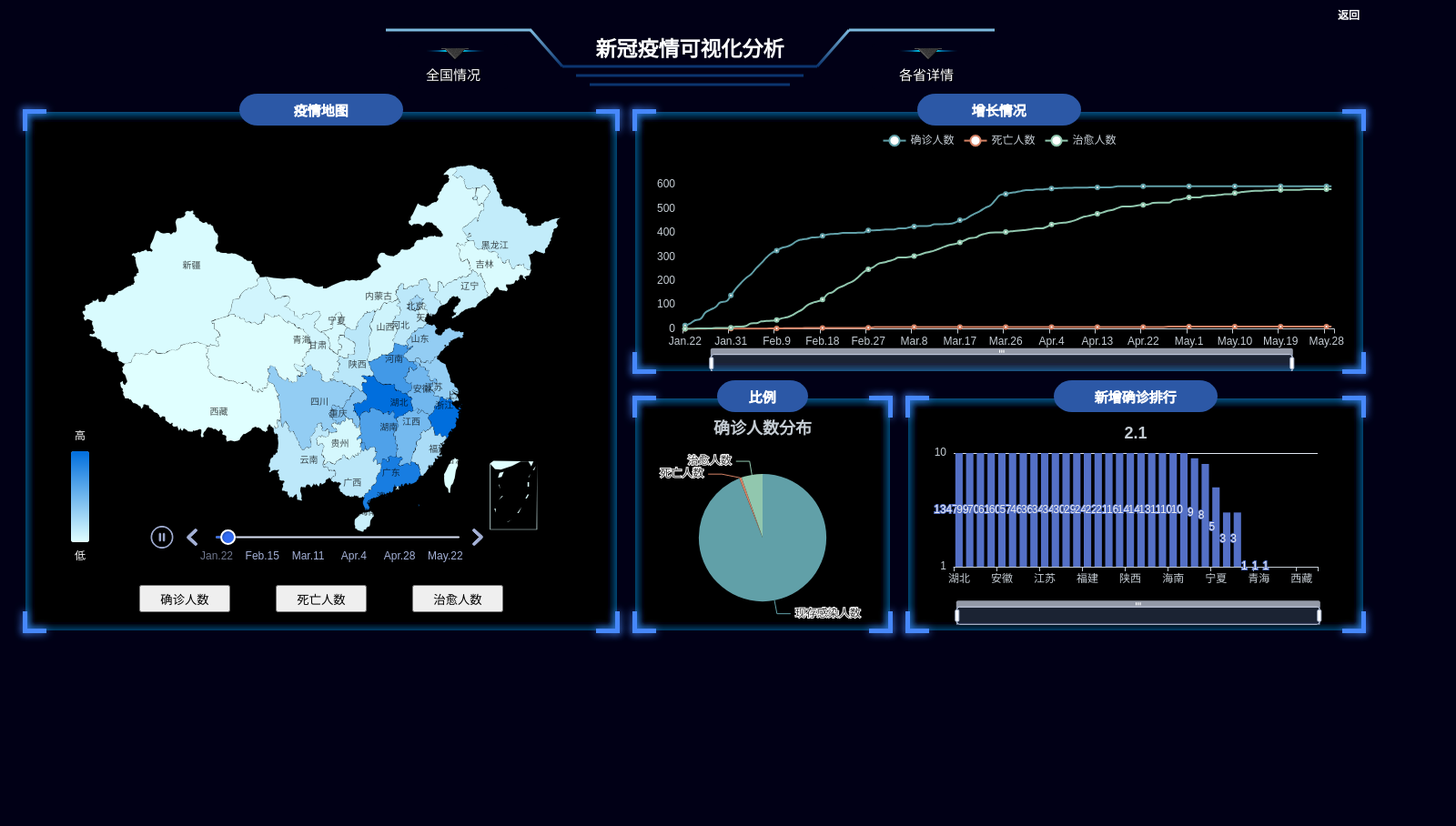
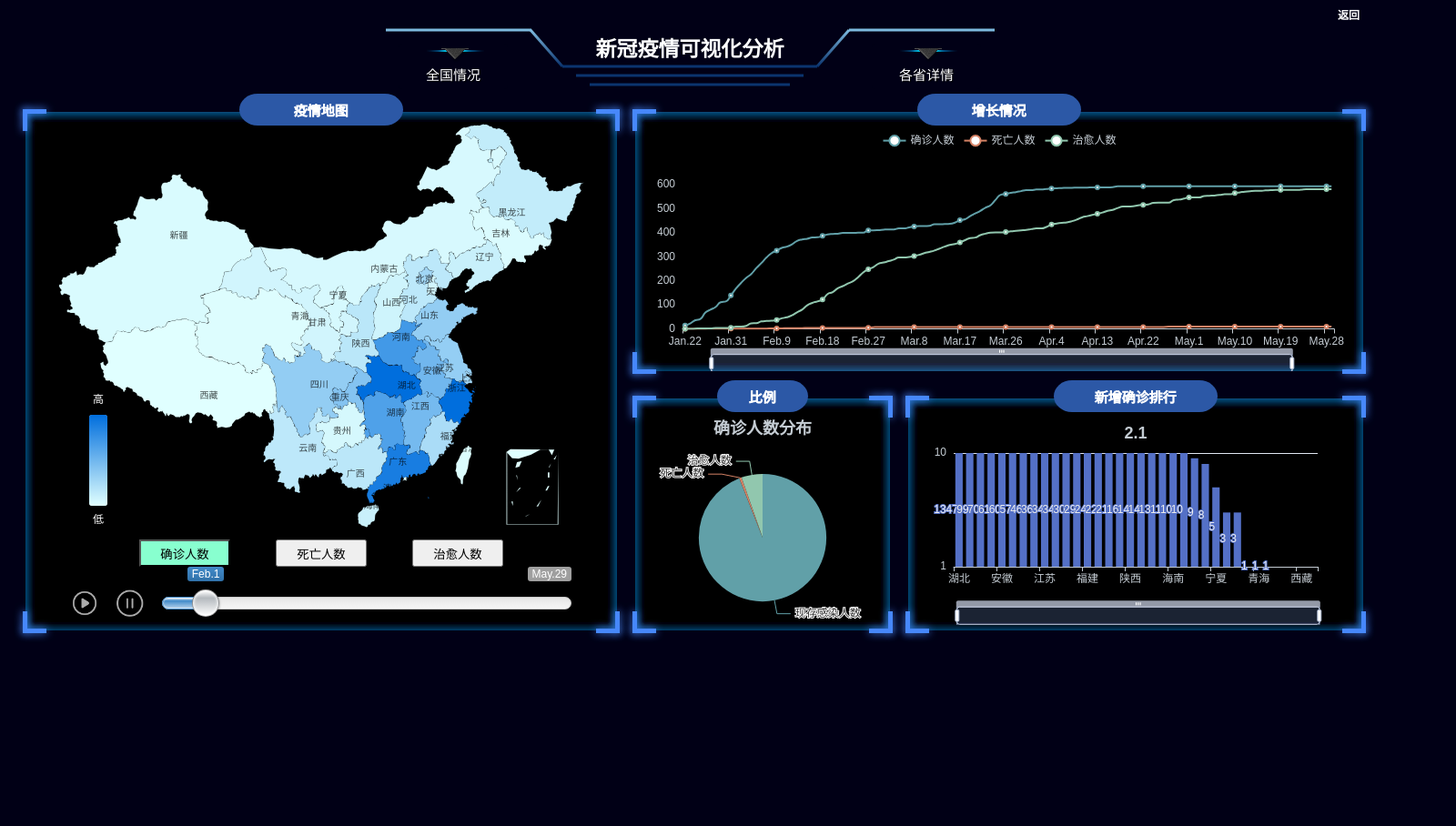
Before and after one commit to JiahuiWang2000/Covid19-Vis, a Django app: page /visual/Covid.html in a window 1600 px wide. Shown: the whole page at 91% size. Run offline with Django 3.2, Linux system fonts and the light colour scheme; some libraries are stand-ins or nearby versions; some web fonts are replaced.

Commit message:
Add timeline in Covid.html

```diff
--- a/visual/static/visual/assets/js/map/chinaMap.js
+++ b/visual/static/visual/assets/js/map/chinaMap.js
@@ -6,7 +6,40 @@ var day=1;
 var province='北京';
 var confirm,death,recover;
 var names=[ '北京', '天津', '上海','重庆','河北','河南','云南','辽宁','黑龙江','湖南','安徽','山东','新疆','江苏','浙江','江西','湖北', '广西','甘肃','山西', '内蒙古','陕西','吉林','福建','贵州','广东','青海','西藏', '四川','宁夏','海南','台湾', '香港', '澳门']
-
+var times=[];
+var months=[];
+var days=[];
+var timer = [];
+for(var i=22;i<32;i++){
+    var t='Jan.'+i;
+    times.push(t);
+    months.push(1);
+    days.push(i);
+}
+for(var i=1;i<29;i++){
+    var t='Feb.'+i;
+    times.push(t);
+    months.push(2);
+    days.push(i);
+}
+for(var i=1;i<32;i++){
+    var t='Mar.'+i;
+    times.push(t);
+    months.push(3);
+    days.push(i);
+}
+for(var i=1;i<31;i++){
+    var t='Apr.'+i;
+    times.push(t);
+    months.push(4);
+    days.push(i);
+}
+for(var i=1;i<30;i++){
+    var t='May.'+i;
+    times.push(t);
+    months.push(5);
+    days.push(i);
+}
 
 function initMap(){
     myChinaMap = echarts.init(document.getElementById('ChinaMap'));
@@ -23,6 +56,45 @@ function initIncrease(){
 function initAdd(){
     addPatient = echarts.init(document.getElementById('addPatient'));
 }
+
+function play(i,t) {
+    timer.push(setTimeout(function() {
+        $("#time").data("ionRangeSlider").update({ from: i });
+        timeIndex=i;
+        animateMap(i);
+    }, 500 * t));
+}
+
+
+function playStart() {
+    var i = $("#time").data("ionRangeSlider").options.from;
+    if (i == 128) i = 0;
+    for (var t = i; t < days.length; t++) {
+        play(t, t - i);
+    }
+}
+
+
+function pause() {
+    timer.forEach(function(sto) { clearTimeout(sto) });
+    timer.splice(0,timer.length);
+}
+
+function animateMap(index) {
+    month=months[index];
+    day=days[index];
+    $.ajax({
+        url:"getCovidData",
+        type:'GET',
+        data:{"month":months[index],"day":days[index],"mode":modeflag},
+        success:function(msg){
+            covid_data=msg.covid;
+            chinaMap(covid_data,modeflag);
+        }
+    });
+
+}
+
 
 function chinaMap(data,flag){
       var dataList=[
@@ -72,51 +144,8 @@ function chinaMap(data,flag){
       else if(flag==2){
           tag='治愈人数';
       }
-      var times=[];
-      var months=[];
-      var days=[];
-        for(var i=22;i<32;i++){
-            var t='Jan.'+i;
-            times.push(t);
-            months.push(1);
-            days.push(i);
-        }
-        for(var i=1;i<29;i++){
-            var t='Feb.'+i;
-            times.push(t);
-            months.push(2);
-            days.push(i);
-        }
-        for(var i=1;i<32;i++){
-            var t='Mar.'+i;
-            times.push(t);
-            months.push(3);
-            days.push(i);
-        }
-        for(var i=1;i<31;i++){
-            var t='Apr.'+i;
-            times.push(t);
-            months.push(4);
-            days.push(i);
-        }
-        for(var i=1;i<30;i++){
-            var t='May.'+i;
-            times.push(t);
-            months.push(5);
-            days.push(i);
-        }
+
       mapOption = {
-        timeline:{
-            axisType: 'category',
-            autoPlay: true,
-            playInterval: 1000,
-            data:times,
-            symbol: 'none',
-            itemStyle:{
-                color:'#fff',
-            },
-        },
-        options:[{
             tooltip: {
                 formatter:function(params,ticket, callback){
                     return params.seriesName+'<br />'+params.name+'：'+params.value
@@ -142,7 +171,7 @@ function chinaMap(data,flag){
             geo: {
                 map: 'china',
                 roam: false,//不开启缩放和平移
-                zoom:1.05,//视角缩放比例
+                zoom:1.23,//视角缩放比例
                 label: {
                     normal: {
                         show: true,
@@ -172,8 +201,6 @@ function chinaMap(data,flag){
                     data:dataList
                 }
             ]
-          }]
-
       };
       myChinaMap.setOption(mapOption,true);
       myChinaMap.on('click', function (param) {
@@ -452,6 +479,21 @@ function drawAdd(data){
 }
 
 function selectmode(flag){
+    if(flag==0){
+        $("#confirmBtn").css("background-color","#88FFCF");
+        $("#deathBtn").css("background-color","white");
+        $("#recoverBtn").css("background-color","white");
+    }
+    else if(flag==1){
+        $("#confirmBtn").css("background-color","white");
+        $("#deathBtn").css("background-color","#88FFCF");
+        $("#recoverBtn").css("background-color","white");
+    }
+    else{
+        $("#confirmBtn").css("background-color","white");
+        $("#deathBtn").css("background-color","white");
+        $("#recoverBtn").css("background-color","#88FFCF");
+    }
     modeflag=flag;
     $.ajax({
         url:"getCovidData",
--- a/visual/templates/visual/Covid.html
+++ b/visual/templates/visual/Covid.html
@@ -11,6 +11,7 @@
     <link href={% static "visual/assets/css/fonts/fontawesome/all.min.css" %} rel="stylesheet">
     <link href={% static "visual/assets/css/fonts/beid.css" %} rel="stylesheet">
     <link href={% static "visual/assets/css/styles.css" %} rel="stylesheet">
+    <link href={% static "visual/assets/css/Range/range.css" %} rel="stylesheet">
 
 
 
@@ -55,7 +56,7 @@
 
     <!-- User JS -->
     <script src={% static "visual/assets/js/scripts.js" %}></script>
-
+    <script src={% static "visual/assets/js/range.js" %}></script>
 
 
     <!-- Modules -->
@@ -188,10 +189,40 @@
                         </svg>
                     </div>
 
-                    <button style="z-index:99999;position:absolute;top:520px;left:125px;width:100px;height:30px;" onclick="selectmode(0)">确诊人数</button>
-                    <button style="z-index:99999;position:absolute;top:520px;left:275px;width:100px;height:30px;" onclick="selectmode(1)">死亡人数</button>
-                    <button style="z-index:99999;position:absolute;top:520px;left:425px;width:100px;height:30px;" onclick="selectmode(2)">治愈人数</button>
-                    <div id="ChinaMap" style="z-index:99999;position:absolute;top:20px;left:5px;width:640px;height:480px;"></div>
+                    <button id="confirmBtn" style="z-index:99999;position:absolute;top:470px;left:125px;width:100px;height:30px;background-color: #88FFCF;" onclick="selectmode(0)">确诊人数</button>
+                    <button id="deathBtn" style="z-index:99999;position:absolute;top:470px;left:275px;width:100px;height:30px;" onclick="selectmode(1)">死亡人数</button>
+                    <button id="recoverBtn" style="z-index:99999;position:absolute;top:470px;left:425px;width:100px;height:30px;" onclick="selectmode(2)">治愈人数</button>
+                    <div style="z-index:99999;position:absolute;top:525px;left:50px;width:100px;">
+                        <div style="width:30px;height:30px">
+                            <a href="javascript:void(0);" onclick="playStart()">
+                                <img style="width:100%;height:100%" src="../../static/visual/assets/img/播放.png" />
+                            </a>
+                        </div>
+                        <div style="position:absolute;left:50px;top:0px;width:30px;height:30px">
+                            <a href="javascript:void(0);" onclick="pause()">
+                                <img style="width:100%;height:100%" src="../../static/visual/assets/img/暂停.png" />
+                            </a>
+                        </div>
+                    </div>
+                    <div style="z-index:99999;position:absolute;top:500px;left:150px;width:450px;">
+                        <input type="text" id="time" style="display:inline;">
+                    </div>
+                    <div id="ChinaMap" style="z-index:99999;position:absolute;top:10px;left:25px;width:600px;height:450px;"></div>
+
+
+                    <script>
+                        $("#time").ionRangeSlider({
+                            skin: "big",
+                            min: 0,
+                            max: 128,
+                            from:10,
+                            values:times,
+                            onChange:function(data){
+                                timeIndex=data.form;
+                                animateMap(data.from);
+                            }
+                        });
+                    </script>
 
                     <script type="text/javascript">
                         covid_data={{covid|safe}};
--- a/visual/views.py
+++ b/visual/views.py
@@ -457,6 +457,7 @@ def getPatientData(request):
             patientData.append(int(data_list[int(province)-1][i+1]))
         return JsonResponse({'patient':patientData})
 
+
 def getIncreaseData(request):
     if request.method=='GET':
         province=request.GET.get("province")
```
